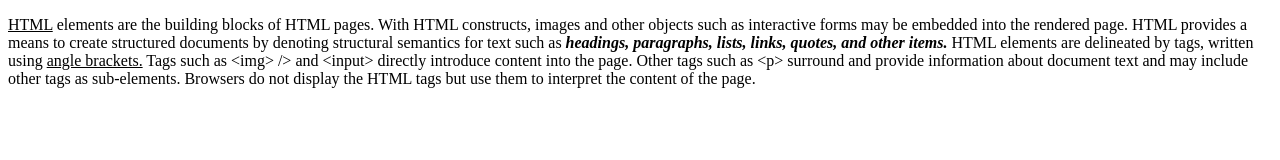
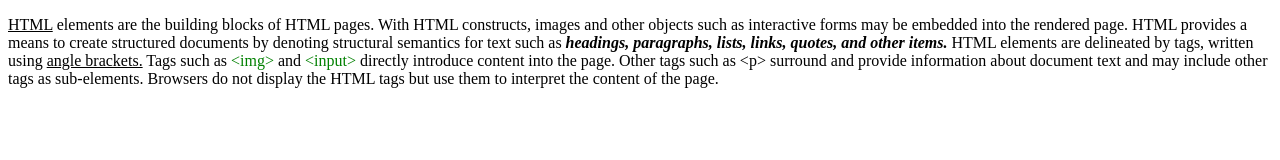
Before and after one commit to nikhilsingh884/WebDesigning, a plain HTML site: page WD_Assignment/10_formatting.html in a window 1280 px wide. Drawn offline with Linux system fonts and the light colour scheme.

Commit message:
Update 10_formatting.html

```diff
--- a/WD_Assignment/10_formatting.html
+++ b/WD_Assignment/10_formatting.html
@@ -16,8 +16,8 @@
         documents by denoting structural semantics for text such as
         <em><strong>headings, paragraphs, lists, links, quotes, and other items.</strong></em> HTML elements are
         delineated by tags,
-        written using <ins> angle brackets.</ins> Tags such as &ltimg&gt /> and
-        &ltinput&gt directly
+        written using <ins> angle brackets.</ins> Tags such as <span style="color:green ;">&ltimg&gt </span> and
+        <span style="color:green ;">&ltinput&gt </span> directly
         introduce content into the page. Other tags such as
         &ltp&gt surround and provide information about document text and may include other tags as sub-elements.
         Browsers do not
```
